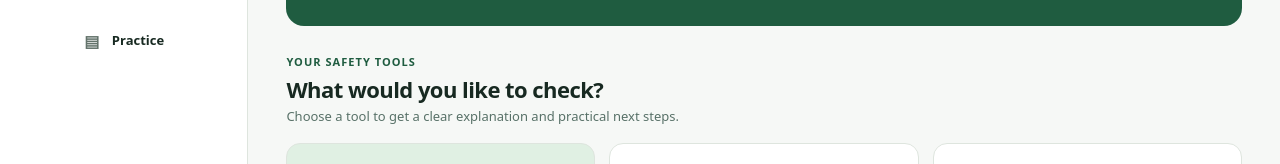
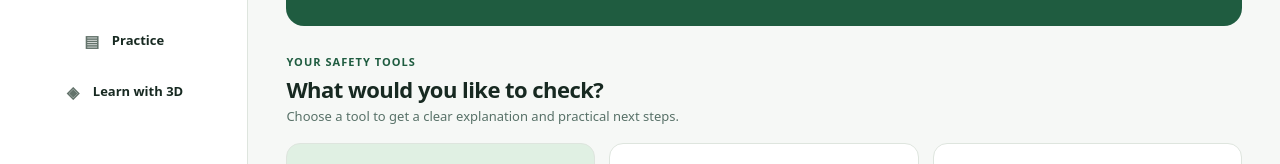
Before and after one commit to vimalspaceton618-afk/suraksha-setu-mvp, a plain HTML site: page index.html in a window 1280 px wide. Shown: the part 301-465 px from the top of the page. Drawn offline with Linux system fonts and the light colour scheme.

Commit message:
Add Learn with 3D to Suraksha Setu navigation

```diff
--- a/index.html
+++ b/index.html
@@ -26,6 +26,7 @@
       <button class="nav-item" data-page="link"><span class="nav-icon" aria-hidden="true">↗</span><span data-i18n="navLink">Check a link</span></button>
       <button class="nav-item" data-page="qr"><span class="nav-icon" aria-hidden="true">⌗</span><span data-i18n="navQR">QR & UPI safety</span></button>
       <button class="nav-item" data-page="learn"><span class="nav-icon" aria-hidden="true">▤</span><span data-i18n="navLearn">Learn & practise</span></button>
+      <button class="nav-item" data-page="learn3d"><span class="nav-icon" aria-hidden="true">◈</span><span>Learn with 3D</span></button>
     </nav>
     <div class="sidebar-spacer"></div>
     <section class="sidebar-help">
```
